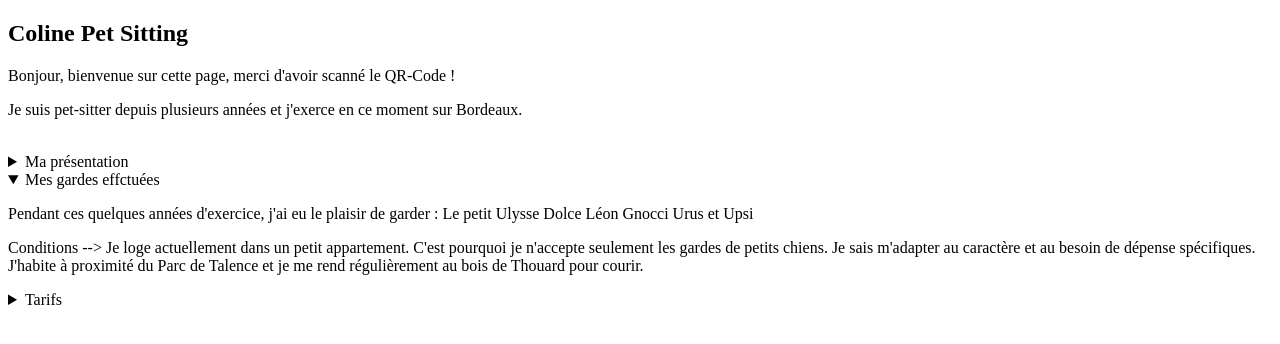
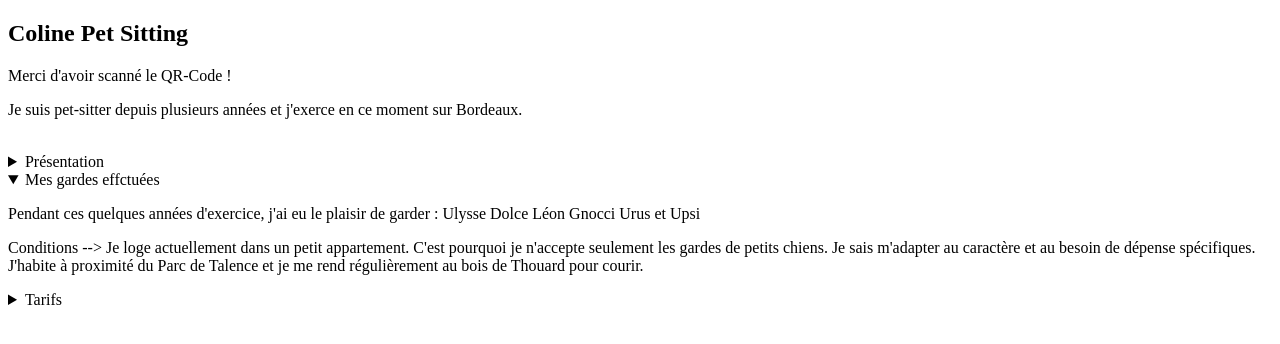
Before and after one commit to Coline101/pet_sitting, a plain HTML site: page index.html in a window 1280 px wide. Both pictures are taken after a click on the heading "Mes gardes effctuées". Drawn offline with Linux system fonts and the light colour scheme.

Commit message:
Update index.html

```diff
--- a/index.html
+++ b/index.html
@@ -1,22 +1,21 @@
 <!doctype html>
 <html lang="fr">
 <html>
-<head><title> Coline Pet-Sitting Bordeaux</title></head>
+<head><title> Garde à domicile - Bordeaux</title></head>
 <body>
 
     <h2> Coline Pet Sitting </h1>
-    <p> Bonjour, bienvenue sur cette page, merci d'avoir scanné le QR-Code ! </p>
+    <p> Merci d'avoir scanné le QR-Code ! </p>
     <p> Je suis pet-sitter depuis plusieurs années et j'exerce en ce moment sur Bordeaux. </p>
     <br />
     <details>
-        <summary> Ma présentation </summary>
-        <p> Si j'ai décidé de me lancer dans ce domaine c'est parce que je fais mes études depuis 4 ans et que mes animaux me manquent ! J'ai déjà eu l'occasion de faire de super rencontres animales par le biai de cette activité.
-
+        <summary> Présentation </summary>
+        <p>
     </details>
     <details>
         <summary> Mes gardes effctuées </summary>
         <p>  Pendant ces quelques années d'exercice, j'ai eu le plaisir de garder :
-            Le petit Ulysse
+            Ulysse
 
             Dolce
 
```
